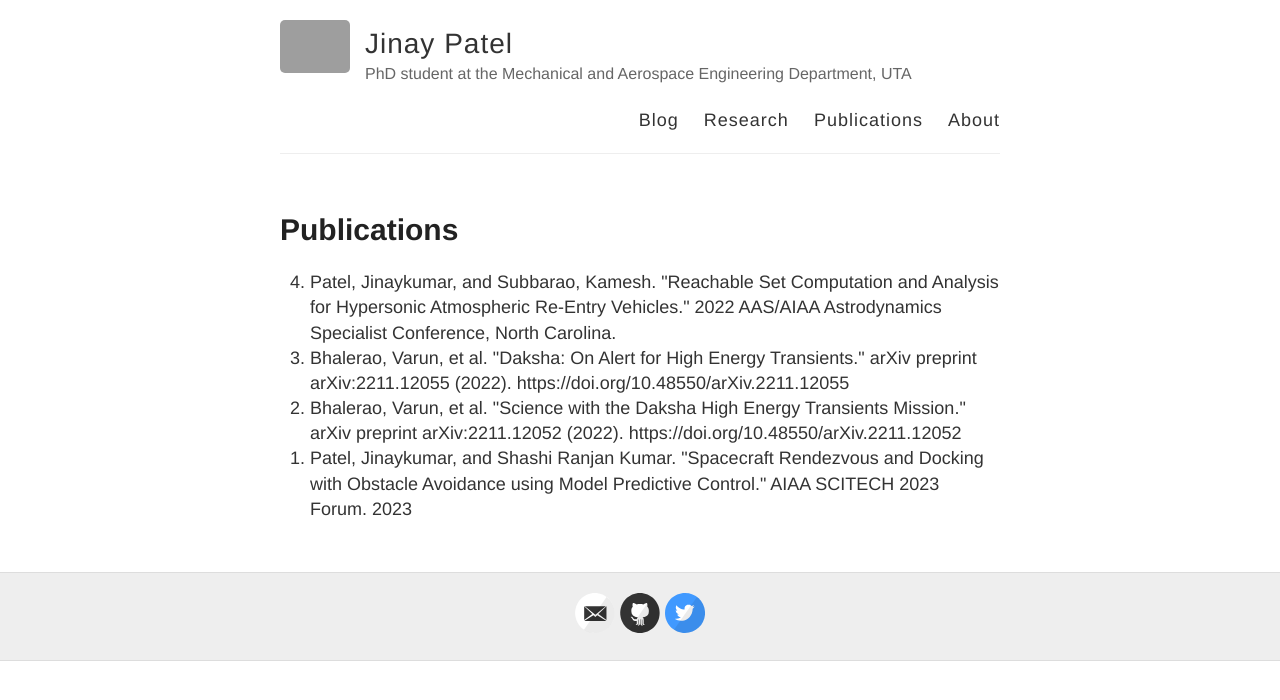
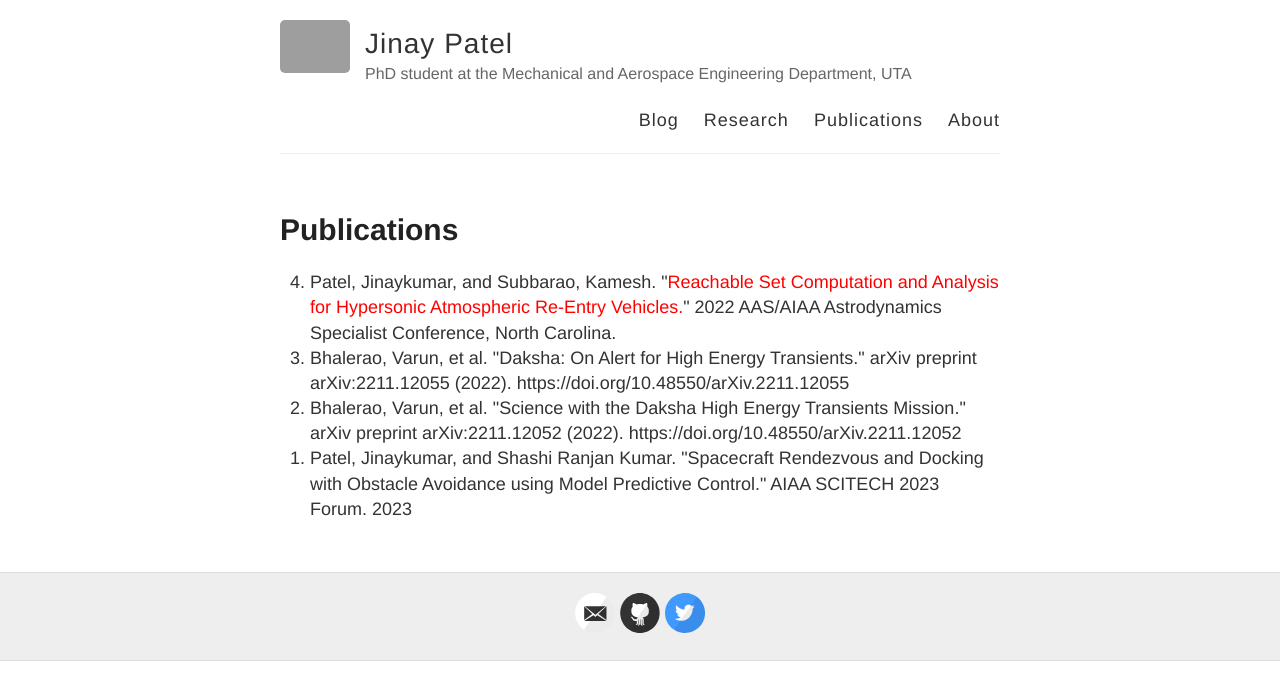
Before and after one commit to jinaynitinpatel/jinaynitinpatel.github.io, a Jekyll site: the page built from publications.md, in a window 1280 px wide. Shown: the top 700 px of the page. Built offline with Jekyll 4.4.1, drawn with Linux system fonts in a browser that asks for light colours; grey boxes are pictures that could not be loaded.

Commit message:
Added Publications

```diff
--- a/publications.md
+++ b/publications.md
@@ -5,7 +5,7 @@ permalink: /publications/
 ---
 
 <ol reversed>
-  <li>Patel, Jinaykumar, and Subbarao, Kamesh. "Reachable Set Computation and Analysis for Hypersonic Atmospheric Re-Entry Vehicles." 2022 AAS/AIAA Astrodynamics Specialist Conference, North Carolina.</li>
+  <li>Patel, Jinaykumar, and Subbarao, Kamesh. "<span style="color:red">Reachable Set Computation and Analysis for Hypersonic Atmospheric Re-Entry Vehicles.</span>" 2022 AAS/AIAA Astrodynamics Specialist Conference, North Carolina.</li>
   <li>Bhalerao, Varun, et al. "Daksha: On Alert for High Energy Transients." arXiv preprint arXiv:2211.12055 (2022). https://doi.org/10.48550/arXiv.2211.12055</li>
   <li>Bhalerao, Varun, et al. "Science with the Daksha High Energy Transients Mission." arXiv preprint arXiv:2211.12052 (2022). https://doi.org/10.48550/arXiv.2211.12052</li>
   <li>Patel, Jinaykumar, and Shashi Ranjan Kumar. "Spacecraft Rendezvous and Docking with Obstacle Avoidance using Model Predictive Control." AIAA SCITECH 2023 Forum. 2023</li>
```
